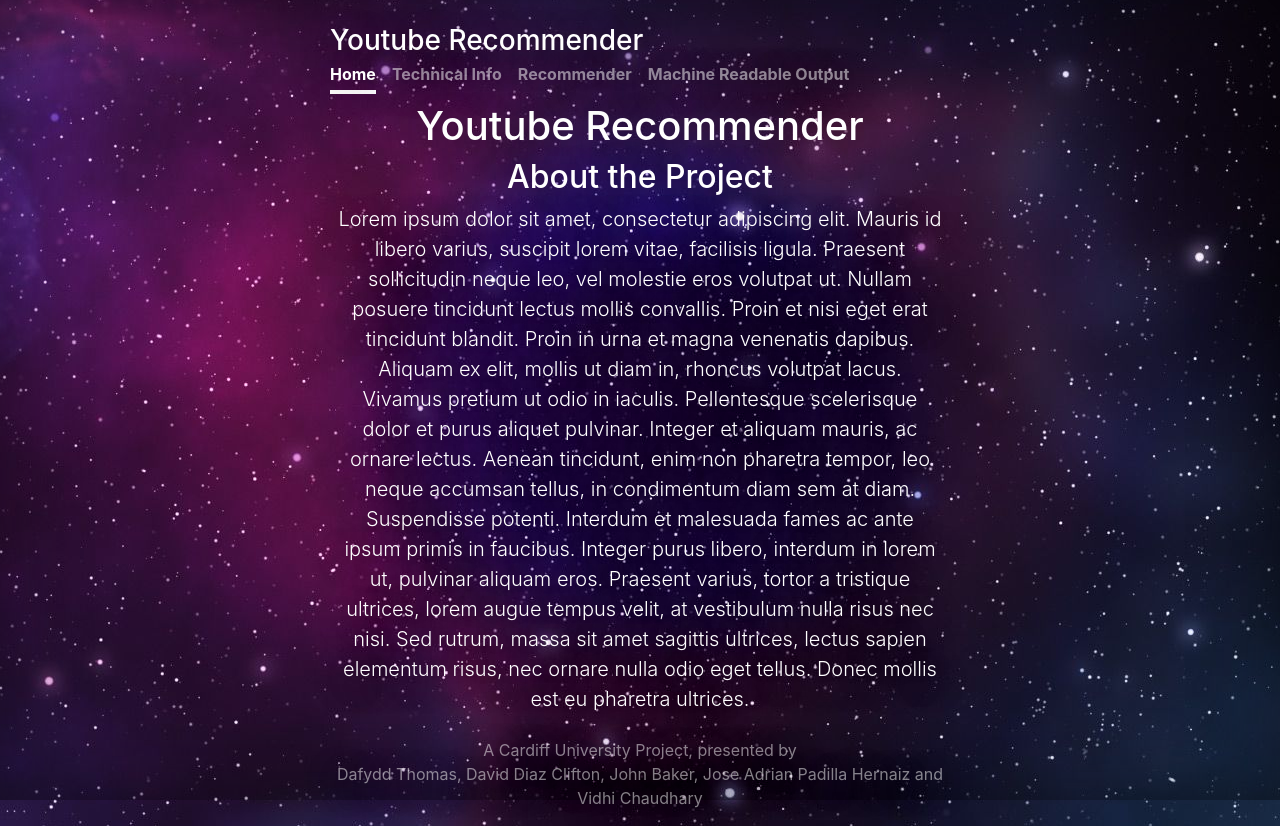
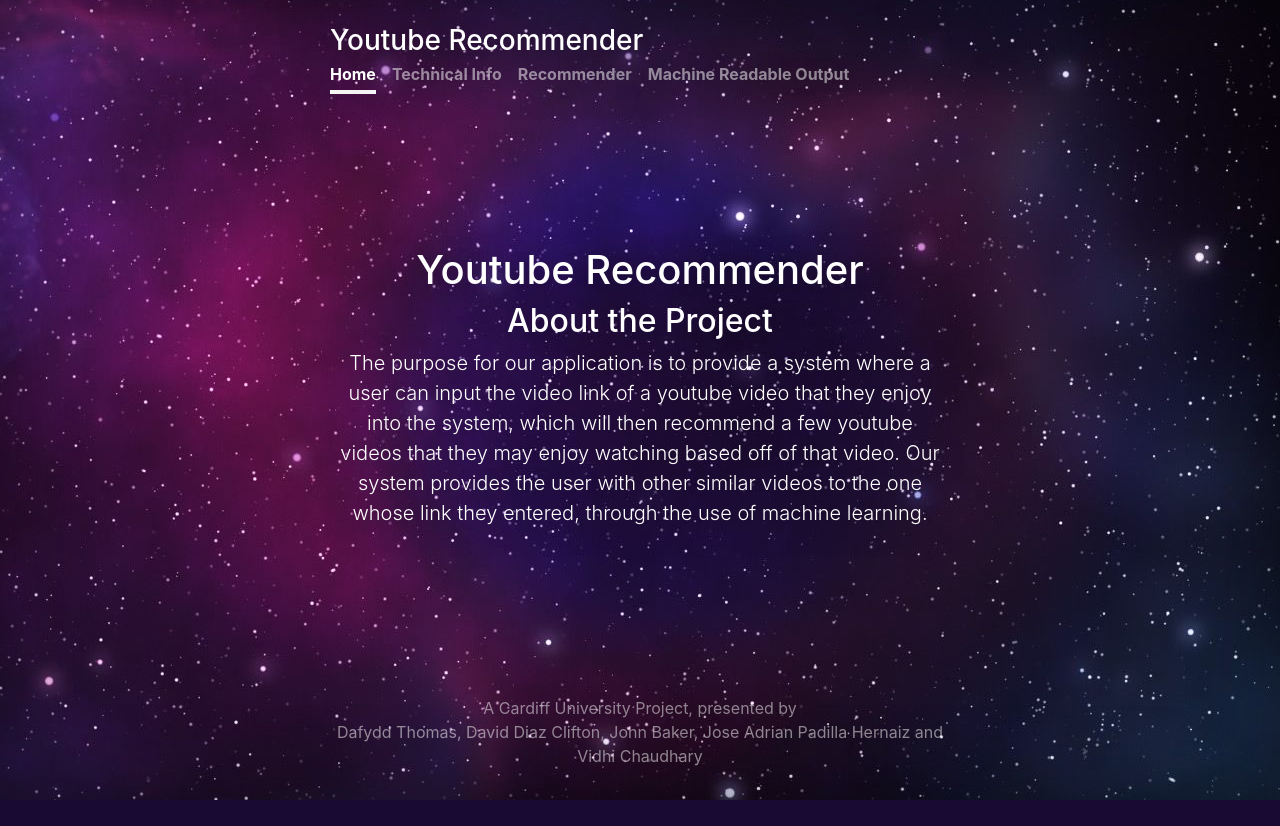
Before and after one commit to daviddc5/cm2203-informatics-coursework, a Flask app: page /info in a window 1280 px wide. After the commit the page ends 800 px from the top, so only its background shows below. Run offline with Flask 2, Linux system fonts and the light colour scheme.

Commit message:
Changed info in latin to starting paragraph on our report.

```diff
--- a/youtubeTool/templates/info.html
+++ b/youtubeTool/templates/info.html
@@ -66,7 +66,7 @@
 
     <h1>Youtube Recommender</h1>
     <h2>About the Project</h2>
-    <p class="lead"> Lorem ipsum dolor sit amet, consectetur adipiscing elit. Mauris id libero varius, suscipit lorem vitae, facilisis ligula. Praesent sollicitudin neque leo, vel molestie eros volutpat ut. Nullam posuere tincidunt lectus mollis convallis. Proin et nisi eget erat tincidunt blandit. Proin in urna et magna venenatis dapibus. Aliquam ex elit, mollis ut diam in, rhoncus volutpat lacus. Vivamus pretium ut odio in iaculis. Pellentesque scelerisque dolor et purus aliquet pulvinar. Integer et aliquam mauris, ac ornare lectus. Aenean tincidunt, enim non pharetra tempor, leo neque accumsan tellus, in condimentum diam sem at diam. Suspendisse potenti. Interdum et malesuada fames ac ante ipsum primis in faucibus. Integer purus libero, interdum in lorem ut, pulvinar aliquam eros. Praesent varius, tortor a tristique ultrices, lorem augue tempus velit, at vestibulum nulla risus nec nisi. Sed rutrum, massa sit amet sagittis ultrices, lectus sapien elementum risus, nec ornare nulla odio eget tellus. Donec mollis est eu pharetra ultrices. </p>
+    <p class="lead"> The purpose for our application is to provide a system where a user can input the video link of a youtube video that they enjoy into the system, which will then recommend a few youtube videos that they may enjoy watching based off of that video. Our system provides the user with other similar videos to the one whose link they entered, through the use of machine learning. </p>
 
   </main>
 
```
